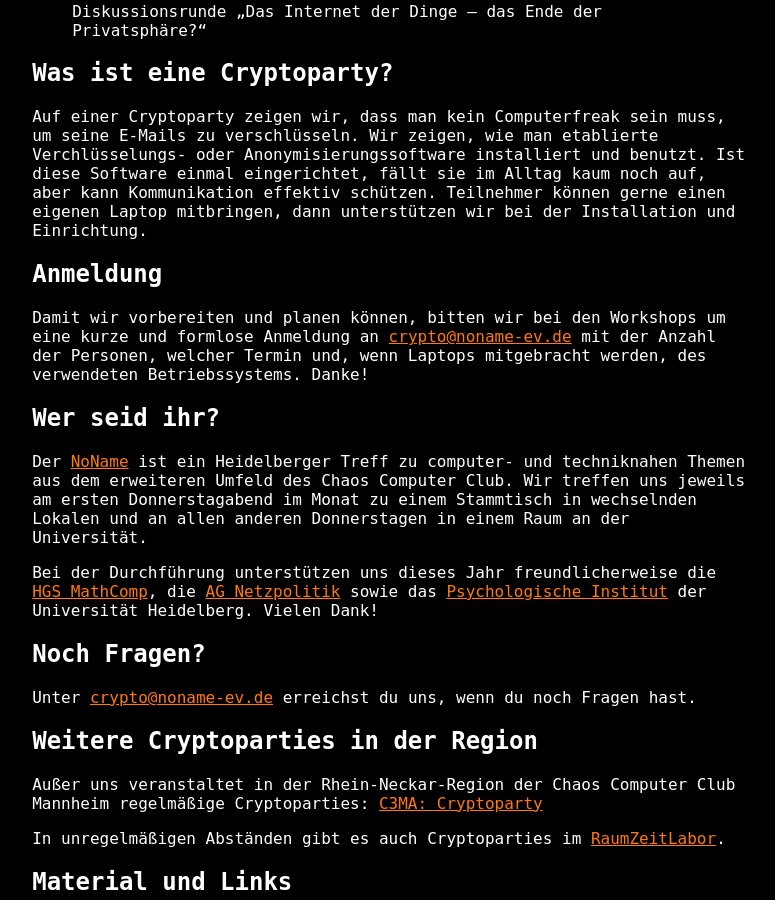
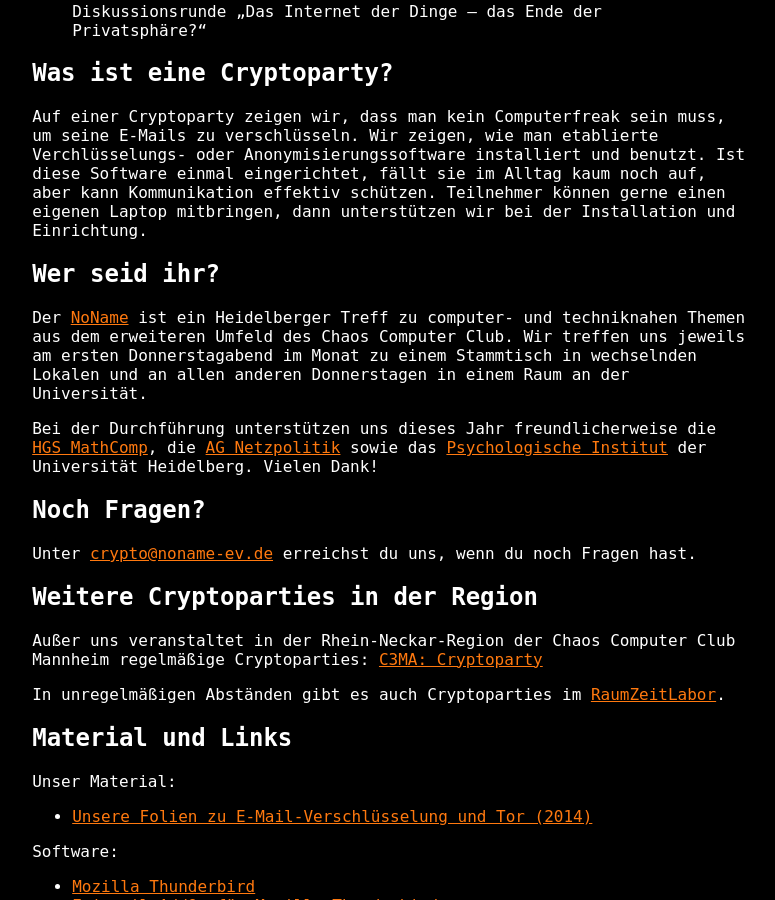
Before and after one commit to nnev/website, a Jekyll site: the page www/cryptoparty.html, which Jekyll copies as it is, in a window 1280 px wide and 900 px high, scrolled down 1079 px. Shown: the whole window, without its empty margins (251-1026 px from the left). Built offline with Jekyll 4.4.1, drawn with Linux system fonts in a browser that asks for light colours; Markdown is read by kramdown in place of the engine named in the settings.

Commit message:
remove Anmelden-request from cryptoparty-website

```diff
--- a/www/cryptoparty.html
+++ b/www/cryptoparty.html
@@ -91,10 +91,6 @@
 				<p>Auf einer Cryptoparty zeigen wir, dass man kein Computerfreak sein muss, um seine E-Mails zu verschlüsseln. Wir zeigen, wie man etablierte Verchlüsselungs- oder Anonymisierungssoftware installiert und benutzt. Ist diese Software einmal eingerichtet, fällt sie im Alltag kaum noch auf, aber kann Kommunikation effektiv schützen. Teilnehmer können gerne einen eigenen Laptop mitbringen, dann unterstützen wir bei der Installation und Einrichtung.</p>
 			</section>
 			<section>
-				<h2>Anmeldung</h2>
-				<p>Damit wir vorbereiten und planen können, bitten wir bei den Workshops um eine kurze und formlose Anmeldung an <a href="mailto:crypto@noname-ev.de">crypto@noname-ev.de</a> mit der Anzahl der Personen, welcher Termin und, wenn Laptops mitgebracht werden, des verwendeten Betriebssystems. Danke!</p>
-			</section>
-			<section>
 				<h2>Wer seid ihr?</h2>
 				<p>Der <a href="https://www.noname-ev.de">NoName</a> ist ein Heidelberger Treff zu computer- und techniknahen Themen aus dem erweiteren Umfeld des Chaos Computer Club. Wir treffen uns jeweils am ersten Donnerstagabend im Monat zu einem Stammtisch in wechselnden Lokalen und an allen anderen Donnerstagen in einem Raum an der Universität.</p>
 				<p>Bei der Durchführung unterstützen uns dieses Jahr freundlicherweise die <a href="http://www.mathcomp.uni-heidelberg.de/">HGS MathComp</a>, die <a href="https://www.uni-heidelberg.de/politikwissenschaften/forschung/netzpolitik/ag/index.html">AG Netzpolitik</a> sowie das <a href="http://www.psychologie.uni-heidelberg.de/">Psychologische Institut</a> der Universität Heidelberg. Vielen Dank!</p>
```
